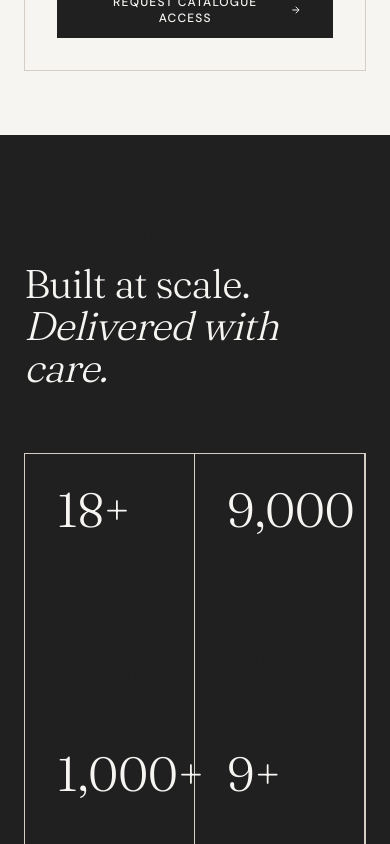
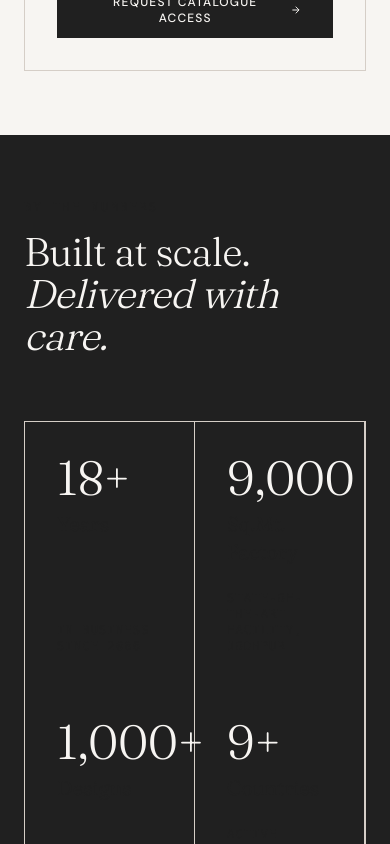
Before and after one commit to rishijain2051-coder/teju, a Next.js app: page / in a window 390 px wide. Shown: the part 7680-8524 px from the top of the page. Built offline with nearby package versions, Linux system fonts and the light colour scheme; no server answers.

Commit message:
Update TrustSection.tsx

```diff
--- a/src/app/components/TrustSection.tsx
+++ b/src/app/components/TrustSection.tsx
@@ -80,7 +80,7 @@ export default function TrustSection() {
   }, []);
 
   return (
-    <section ref={sectionRef} className="py-24 lg:py-32 bg-primary">
+    <section ref={sectionRef} className="py-16 lg:py-32 bg-primary">
       <div className="max-w-8xl mx-auto px-6 lg:px-12">
         <div className="mb-16">
           <p className="fade-up text-xs font-mono text-primary-foreground/40 tracking-[0.2em] uppercase mb-4">
```
